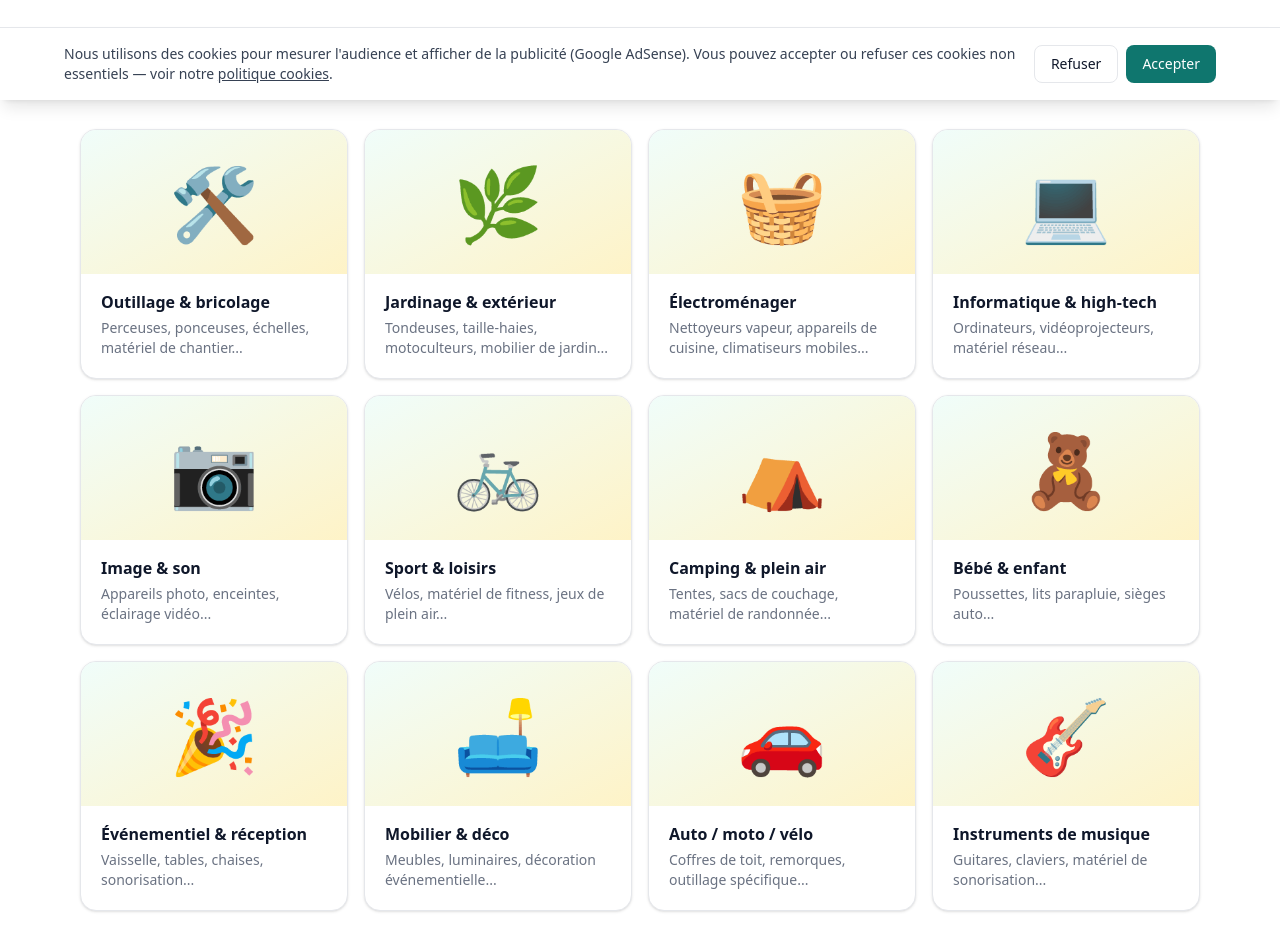
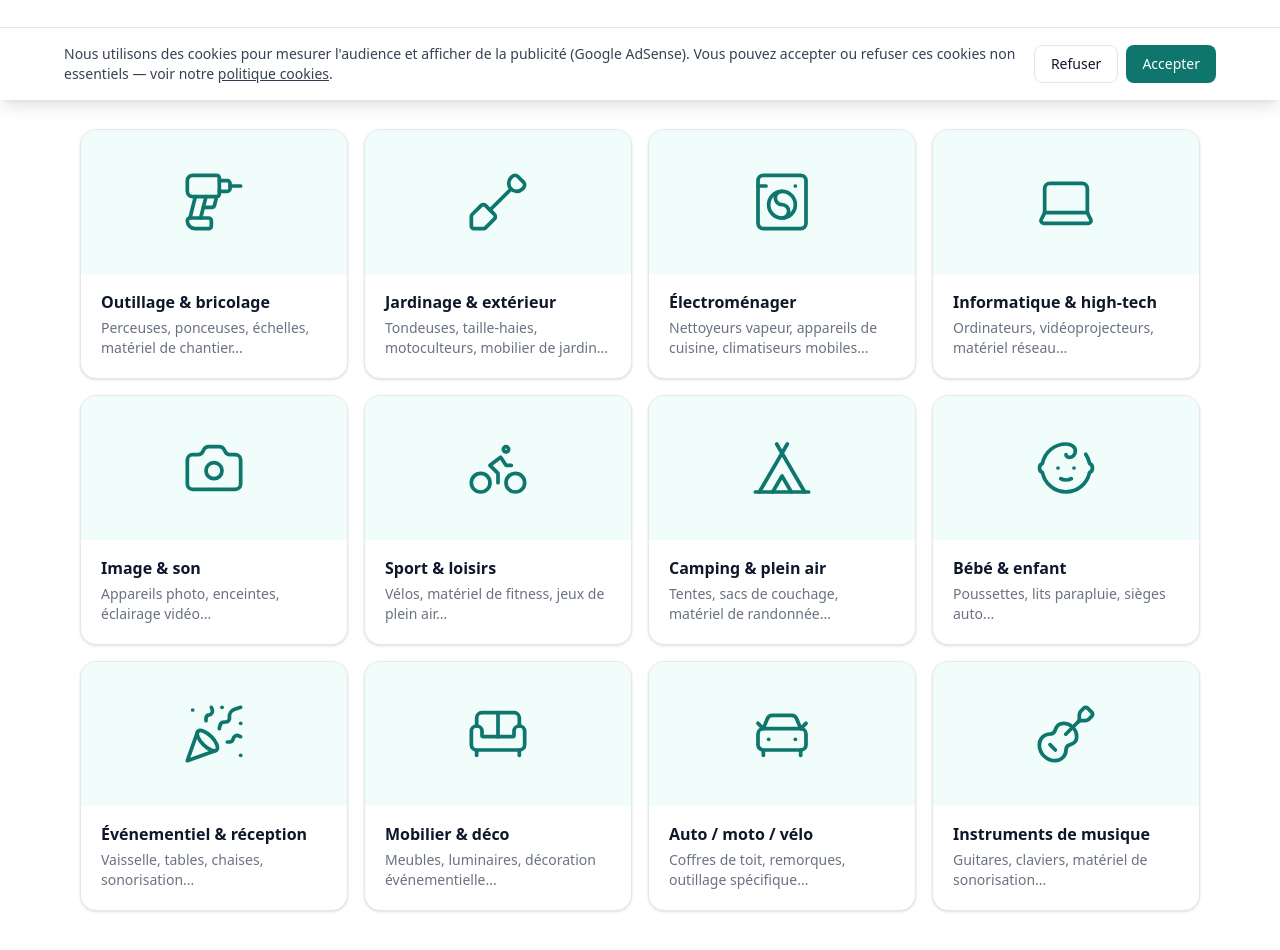
Before and after one commit to JY52130/Depoz-loc, a Next.js app: page / in a window 1280 px wide. Shown: the part 700-1650 px from the top of the page. Built offline with nearby package versions, Linux system fonts and the light colour scheme; no server answers.

Commit message:
Remplacer les emojis des catégories par des icônes au trait
Co-Authored-By: Claude Opus 5.5 (1M context) <noreply@anthropic.com>
Claude-Session: https://claude.ai/code/session_01Xhs2cXZbDEB2DqX6GsUEX3

```diff
--- a/package.json
+++ b/package.json
@@ -18,6 +18,7 @@
     "@stripe/stripe-js": "^9.9.0",
     "@supabase/ssr": "^0.12.0",
     "@supabase/supabase-js": "^2.110.2",
+    "lucide-react": "^1.49.0",
     "next": "16.2.10",
     "prisma": "^6.15.0",
     "react": "19.2.4",
--- a/src/app/(public)/page.tsx
+++ b/src/app/(public)/page.tsx
@@ -1,3 +1,19 @@
+import {
+  Baby,
+  Bike,
+  Camera,
+  CarFront,
+  Drill,
+  Guitar,
+  Laptop,
+  type LucideIcon,
+  Package,
+  PartyPopper,
+  Shovel,
+  Sofa,
+  Tent,
+  WashingMachine,
+} from "lucide-react";
 import Link from "next/link";
 import { AdSlot } from "@/components/AdSlot";
 import { JsonLd } from "@/components/JsonLd";
@@ -9,19 +25,19 @@ export const metadata = {
     "Trouvez et louez des objets près de chez vous en France métropolitaine : outillage, jardinage, électroménager, high-tech, sport et bien plus.",
 };
 
-const ICONES_CATEGORIES: Record<string, string> = {
-  "outillage-bricolage": "🛠️",
-  "jardinage-exterieur": "🌿",
-  electromenager: "🧺",
-  "informatique-high-tech": "💻",
-  "image-son": "📷",
-  "sport-loisirs": "🚲",
-  "camping-plein-air": "⛺",
-  "bebe-enfant": "🧸",
-  "evenementiel-reception": "🎉",
-  "mobilier-deco": "🛋️",
-  "auto-moto-velo": "🚗",
-  "instruments-musique": "🎸",
+const ICONES_CATEGORIES: Record<string, LucideIcon> = {
+  "outillage-bricolage": Drill,
+  "jardinage-exterieur": Shovel,
+  electromenager: WashingMachine,
+  "informatique-high-tech": Laptop,
+  "image-son": Camera,
+  "sport-loisirs": Bike,
+  "camping-plein-air": Tent,
+  "bebe-enfant": Baby,
+  "evenementiel-reception": PartyPopper,
+  "mobilier-deco": Sofa,
+  "auto-moto-velo": CarFront,
+  "instruments-musique": Guitar,
 };
 
 const ETAPES = [
@@ -129,10 +145,17 @@ export default function AccueilPage() {
                 href={`/location/${categorie.slug}`}
                 className="group flex h-full flex-col overflow-hidden rounded-2xl border bg-white shadow-sm transition hover:-translate-y-0.5 hover:border-brand hover:shadow-md"
               >
-                <span className="flex h-28 items-center justify-center bg-gradient-to-br from-brand-50 to-accent-light text-6xl transition-colors sm:h-36 sm:text-7xl">
-                  <span className="transition-transform group-hover:scale-110">
-                    {ICONES_CATEGORIES[categorie.slug] ?? "📦"}
-                  </span>
+                <span className="flex h-28 items-center justify-center bg-brand-50 text-brand transition-colors group-hover:bg-brand-100 sm:h-36">
+                  {(() => {
+                    const Icone = ICONES_CATEGORIES[categorie.slug] ?? Package;
+                    return (
+                      <Icone
+                        aria-hidden
+                        strokeWidth={1.4}
+                        className="h-14 w-14 transition-transform group-hover:scale-110 sm:h-16 sm:w-16"
+                      />
+                    );
+                  })()}
                 </span>
                 <span className="px-5 pt-4 font-semibold text-ink">{categorie.nom}</span>
                 <span className="px-5 pt-1 pb-5 text-sm text-gray-500">{categorie.description}</span>
```
Also changed, not shown: 1 other file (tests, documents, lock files or other folders).
